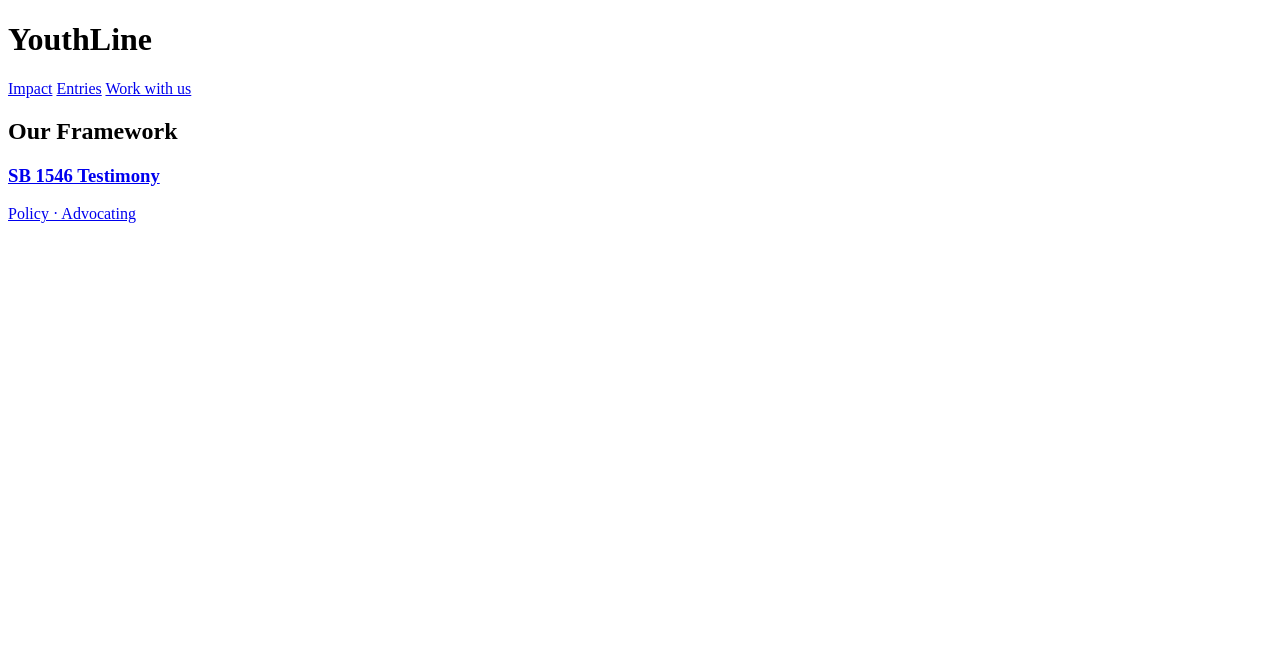
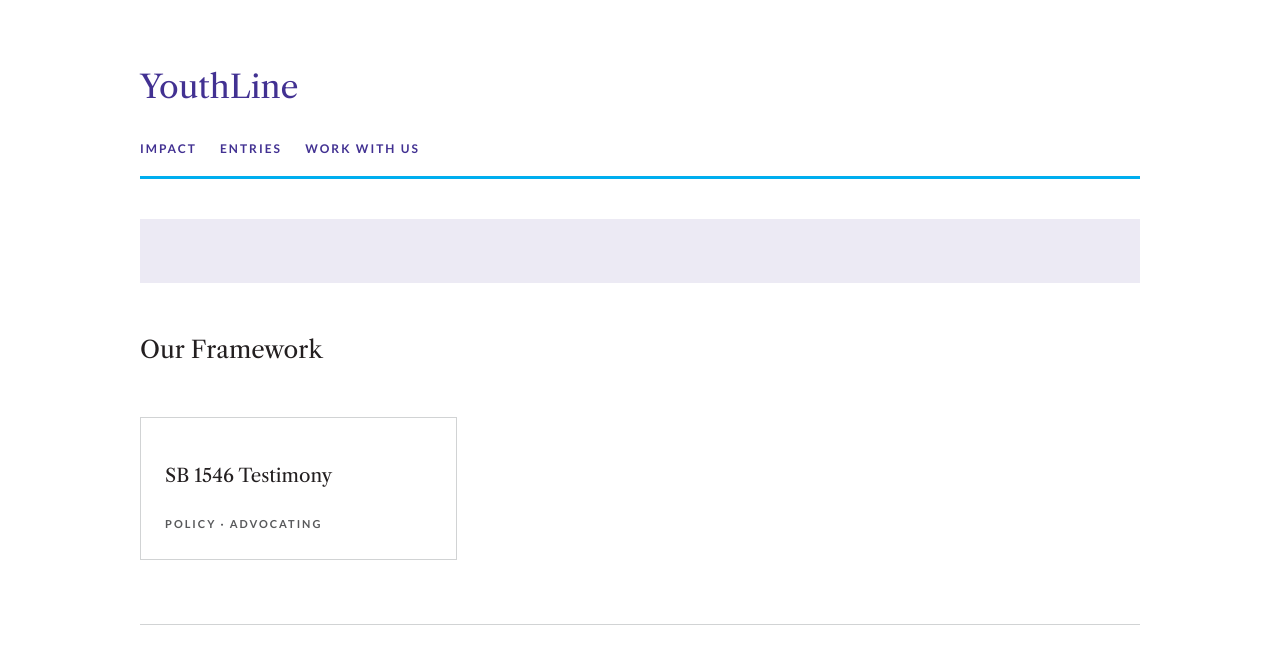
Before and after one commit to yateebudhiraja06-gif/youthline-outreach, a plain HTML site: page index.html in a window 1280 px wide. Drawn offline with nearby package versions, Linux system fonts and the light colour scheme.

Commit message:
first draft

```diff
--- a/index.html
+++ b/index.html
@@ -4,6 +4,9 @@
   <meta charset="UTF-8">
   <meta name="viewport" content="width=device-width, initial-scale=1.0">
   <title>YouthLine Outreach</title>
+  <link rel="preconnect" href="https://fonts.googleapis.com">
+  <link rel="preconnect" href="https://fonts.gstatic.com" crossorigin>
+  <link href="https://fonts.googleapis.com/css2?family=Lato:wght@400;700&family=Libre+Caslon+Text&display=swap" rel="stylesheet">
   <link rel="stylesheet" href="style.css">
 </head>
 <body>
--- a/style.css
+++ b/style.css
@@ -0,0 +1,98 @@
+/* YouthLine brand colors (from the Lines for Life style guide) */
+:root {
+  --purple: #423192;
+  --cyan: #00AEEF;
+  --light-purple: #ECEAF4;
+  --text: #231F20;   /* Matte Black */
+  --grey: #58595B;   /* Cerebral Grey */
+  --line: #D1D3D4;   /* Light Gray */
+}
+
+body {
+  max-width: 1000px;
+  margin: 0 auto;
+  padding: 40px 24px;
+  font-family: "Lato", Arial, sans-serif;
+  color: var(--text);
+  background: #FFFFFF;
+  line-height: 1.6;
+}
+
+h1, h2, h3 {
+  font-family: "Libre Caslon Text", Georgia, serif;
+  font-weight: normal;
+}
+
+h1 {
+  color: var(--purple);
+}
+
+/* Header with a thin cyan line underneath */
+header {
+  padding-bottom: 16px;
+  border-bottom: 3px solid var(--cyan);
+}
+
+nav a {
+  margin-right: 20px;
+  font-size: 12px;
+  font-weight: 700;
+  text-transform: uppercase;
+  letter-spacing: 2px;
+  color: var(--purple);
+  text-decoration: none;
+}
+nav a:hover {
+  color: var(--cyan);
+}
+
+/* Impact strip on a light purple background */
+.impact {
+  margin-top: 40px;
+  padding: 32px;
+  background: var(--light-purple);
+}
+
+.guide {
+  margin-top: 48px;
+}
+
+.grid {
+  display: grid;
+  grid-template-columns: repeat(auto-fill, minmax(250px, 1fr));
+  gap: 24px;
+  margin-top: 48px;
+}
+
+.card {
+  display: block;
+  padding: 24px;
+  border: 1px solid var(--line);
+  color: var(--text);
+  text-decoration: none;
+  transition: border-color 0.2s;
+}
+.card:hover {
+  border-color: var(--purple);
+}
+
+.label {
+  font-size: 11px;
+  font-weight: 700;
+  text-transform: uppercase;
+  letter-spacing: 2px;
+  color: var(--grey);
+}
+
+blockquote {
+  margin: 12px 0;
+  padding-left: 12px;
+  border-left: 2px solid var(--cyan);
+  font-style: italic;
+}
+
+footer {
+  margin-top: 64px;
+  padding-top: 24px;
+  border-top: 1px solid var(--line);
+}
```
